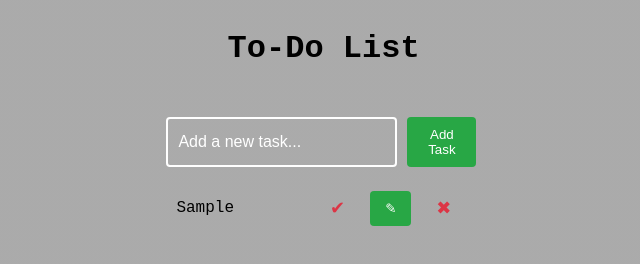
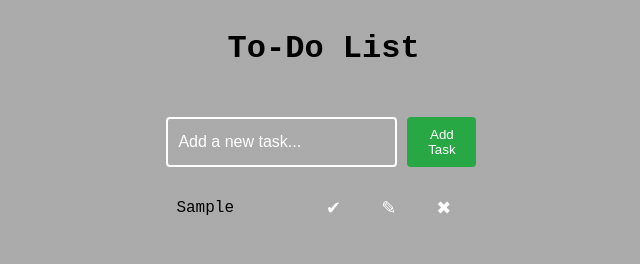
Before and after one commit to Nachii88/OCTANET_SEPTEMBER, a plain HTML site: page To-do list/index.html in a window 1280 px wide. Both pictures are taken after typing "Sample" into the empty fields and a click on the button "Add Task". Shown: the whole page, without its empty margins (340-980 px from the left). Drawn offline with Linux system fonts and the light colour scheme.

Commit message:
Add files via upload

```diff
--- a/To-do list/CSS/style.css
+++ b/To-do list/CSS/style.css
@@ -12,11 +12,12 @@ body {
     background-image: linear-gradient(rgba(71, 71, 71, 0.459),rgba(71, 71, 71, 0.459)),url(/IMG/bg2.jpg);
     background-size: cover;
 }
-img{
+
+img {
     opacity: 0.5;
-  }
+}
 
-h1{
+h1 {
     padding: 30px;
     margin-left: 42%;
 }
@@ -44,11 +45,11 @@ input[type="text"] {
     border-radius: 4px;
     font-size: 16px;
 }
+
 ::placeholder {
     color: rgb(255, 255, 255);
-    opacity: 1; /* Firefox */
-  }
-
+    opacity: 1;
+}
 
 button {
     padding: 10px 15px;
@@ -65,18 +66,17 @@ button:hover {
 }
 
 ul {
-    list-style-type:circle;
+    list-style-type: circle;
 }
 
 li {
-
     margin-bottom: 5px;
     padding: 10px;
     border-radius: 4px;
     display: flex;
     justify-content: space-between;
     align-items: center;
-    color:  rgb(0, 0, 0);
+    color: rgb(0, 0, 0);
 }
 
 .task-text {
@@ -88,15 +88,14 @@ li {
     text-decoration: line-through;
 }
 
-.delete-btn, .strike-btn {
+.delete-btn, .strike-btn, .edit-btn {
     background-color: transparent;
     border: none;
-    color: #dc3545;
     font-size: 18px;
     cursor: pointer;
     margin-left: 10px;
 }
 
-.delete-btn:hover, .strike-btn:hover {
+.delete-btn:hover, .strike-btn:hover, .edit-btn:hover {
     color: #c82333;
 }
```
